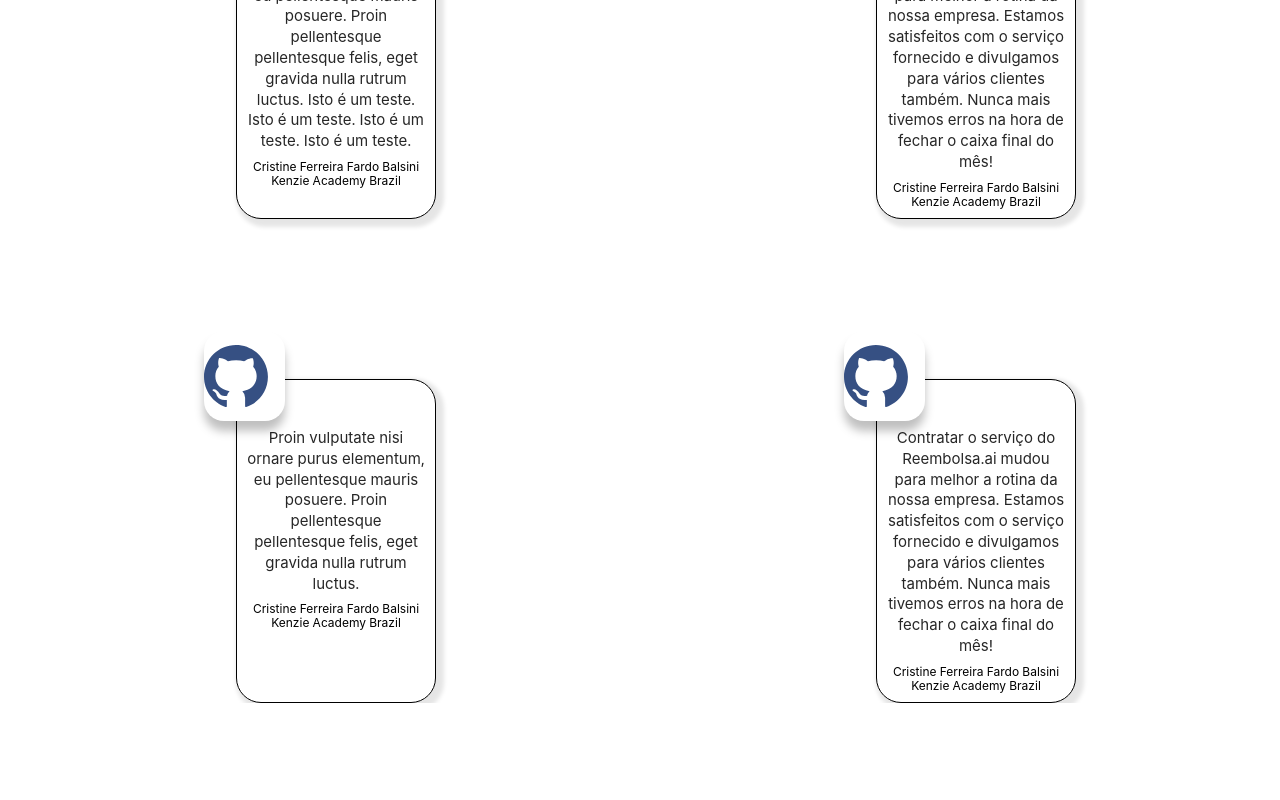
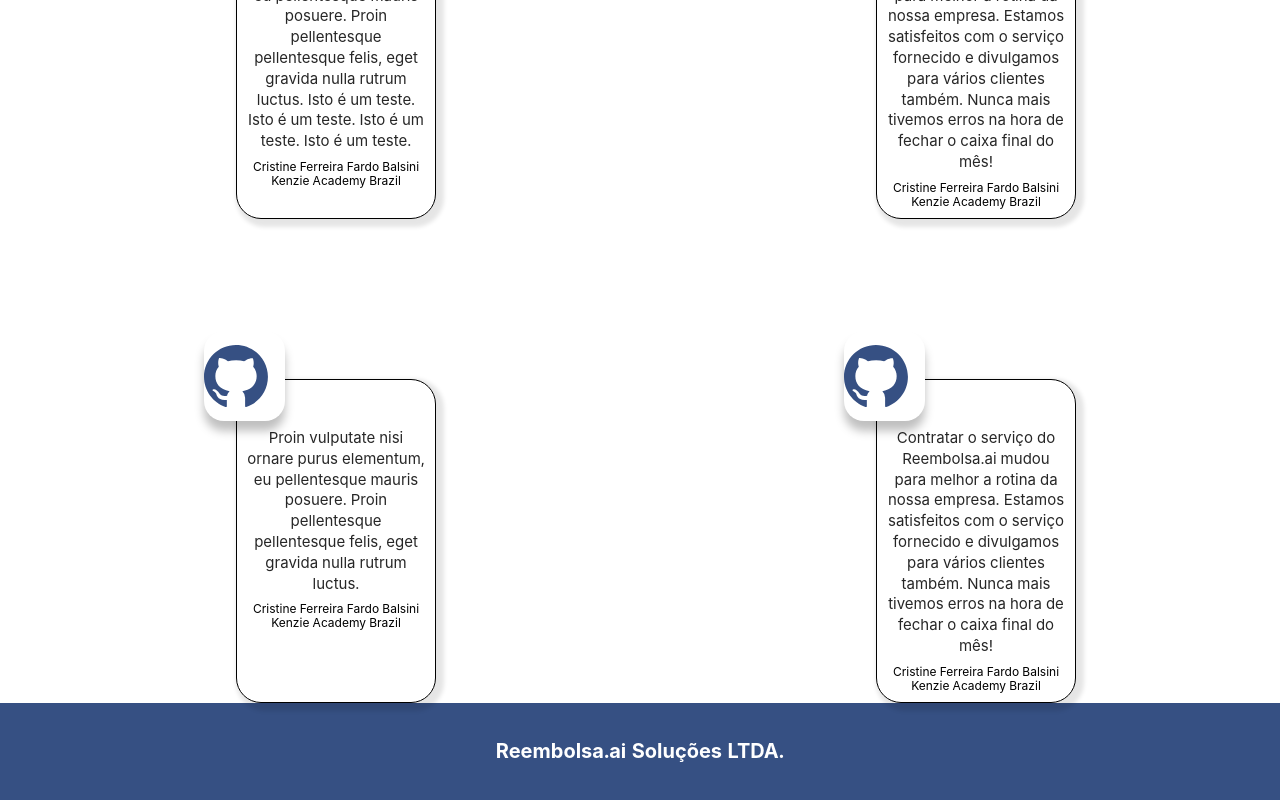
Before and after one commit to ricardossantis/reembolsa_ai, a React (Create React App) app: page / in a window 1280 px wide. Shown: the part 265-1065 px from the top of the page. Before the commit the page ends 968 px from the top, so only its background shows below. Built offline with nearby package versions, Linux system fonts and the light colour scheme.

Commit message:
feat: add a footer to the home route.

```diff
--- /dev/null
+++ b/src/pages/home/footer.jsx
@@ -0,0 +1,20 @@
+import React from "react";
+import styled from "styled-components";
+
+const Footer = (props) => {
+  return <ZFooter>{props.children}</ZFooter>;
+};
+export default Footer;
+
+const ZFooter = styled.footer`
+  display: flex;
+  flex-wrap: wrap;
+  justify-content: center;
+  align-items: center;
+
+  height: 97px;
+  background-color: #365083;
+  color: #ffffff;
+  font-weight: bold;
+  font-size: 20px;
+`;
--- a/src/pages/home/index.jsx
+++ b/src/pages/home/index.jsx
@@ -1,10 +1,13 @@
 import React from "react";
+
 import Button from "../../components/home-button";
 import ClientCard from "../../components/card-feed";
+import Footer from "./footer.jsx";
 const Home = () => {
   return (
     <>
       <ClientCard />
+      <Footer children="Reembolsa.ai Soluções LTDA." />
     </>
   );
 };
```
Also changed, not shown: src/routes/routes.js (+2 -6 lines).
